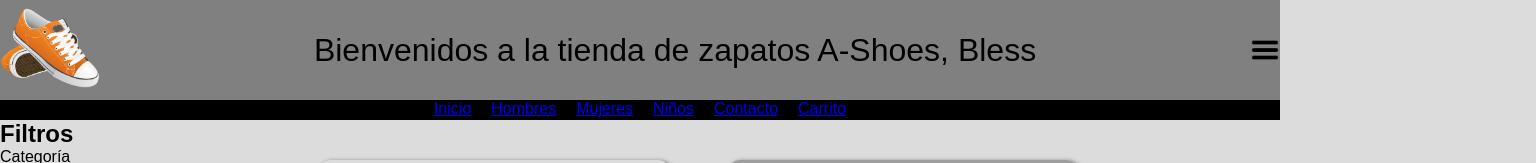
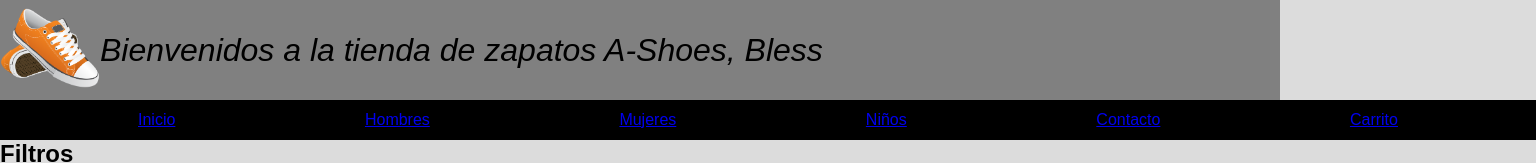
Before and after one commit to ManuAldana/myportfolio, a website: page index.html in a window 1280 px wide. Shown: the top 163 px of the page, 1536 px wide, since content can reach past the window. Drawn offline with Linux system fonts and the light colour scheme; grey boxes are pictures that could not be loaded.

Commit message:
Commit final

```diff
--- a/index.html
+++ b/index.html
@@ -23,7 +23,7 @@
             <img id="logoPrincipal" src="./images/zapatoLogo.png" alt="logo del sitio">
         </a>
         <span>Bienvenidos a la tienda de zapatos A-Shoes, Bless</span>
-        <img id="menuButton" src="./images/menu.png" alt="Menu">
+     <!--   <img id="menuButton" src="./images/menu.png" alt="Menu"> -->
     </header>
     <!-- Menú superior -->
     <nav>
--- a/scss/styles.scss
+++ b/scss/styles.scss
@@ -28,7 +28,6 @@ header {
     width: 100%;
     display: flex;
     align-items: center;
-    justify-content: space-between;
     z-index: 2;
     grid-area: header;
 }
@@ -36,8 +35,15 @@ header {
 nav {
     background-color: black;
     grid-area: nav;
-    height: 20px;
+    width: 100%;
+    padding-left: 10%;
+    padding-right: 10%;
+    height: 40px;
+    display: flex;
+    align-items: center;
+    justify-content: center;
 }
+
 
 .cabecera {
     a {
@@ -49,6 +55,10 @@ nav {
 
     span {
         font-size: xx-large;
+        font-style: italic;
+        display: flex;
+        align-items: right;
+        justify-content: right;
     }
 
     img {
@@ -127,6 +137,7 @@ h1 {
 .menu {
     display: flex;
     justify-content: space-between;
+    vertical-align: middle;
     padding: 20px;
     background-color: #333;
     color: #fff;
@@ -253,7 +264,12 @@ footer {
 
 #menu {
     display: flex;
-    justify-content: center;
+    width: 100%;
+    padding-left: 10%;
+    padding-right: 10%;
+    justify-content: space-between;
+    vertical-align: middle;
+    text-align: center;
     list-style: none;
     margin: 0;
     padding: 0;
@@ -261,6 +277,9 @@ footer {
 
 #menu li {
     margin: 0 10px;
+    vertical-align: middle;
+    text-align: center;
+    justify-content: space-between;
 }
 
 
@@ -278,6 +297,11 @@ footer {
         grid-template-columns: auto;
         grid-template-rows: 100px 80px 1fr 1fr auto auto;
     }
+
+    nav{
+        text-align: center;
+        vertical-align: middle;
+    }
 }
 
 /* MOBILE: estilos menores a 768px */
@@ -287,9 +311,9 @@ footer {
     /* Mostrar el botón en dispositivos de pantalla pequeña y mediana */
     #menu-toggle {
         display: block;
-        float: right;
-        font-size: 20px;
-        margin-top: 10px;
+        float: left;
+        font-size: 15px;
+        margin-top: 5px;
     }
 
     /* Ocultar la lista de opciones de menú en dispositivos de pantalla pequeña y mediana */
@@ -303,6 +327,7 @@ footer {
     }
 
     #menu li {
+        display: flex;
         margin: 10px 0;
         text-align: center;
     }
```
Also changed, not shown: css/styles.css, 1 other file.
